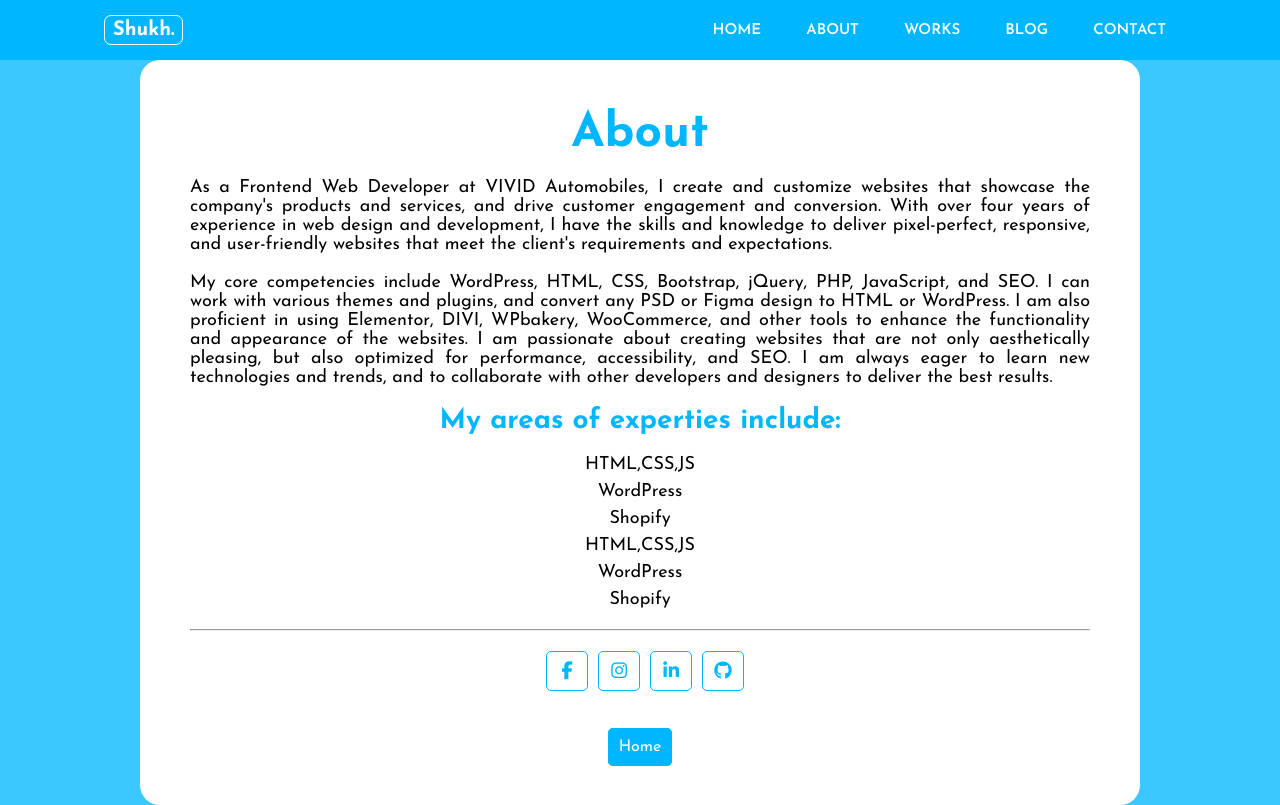
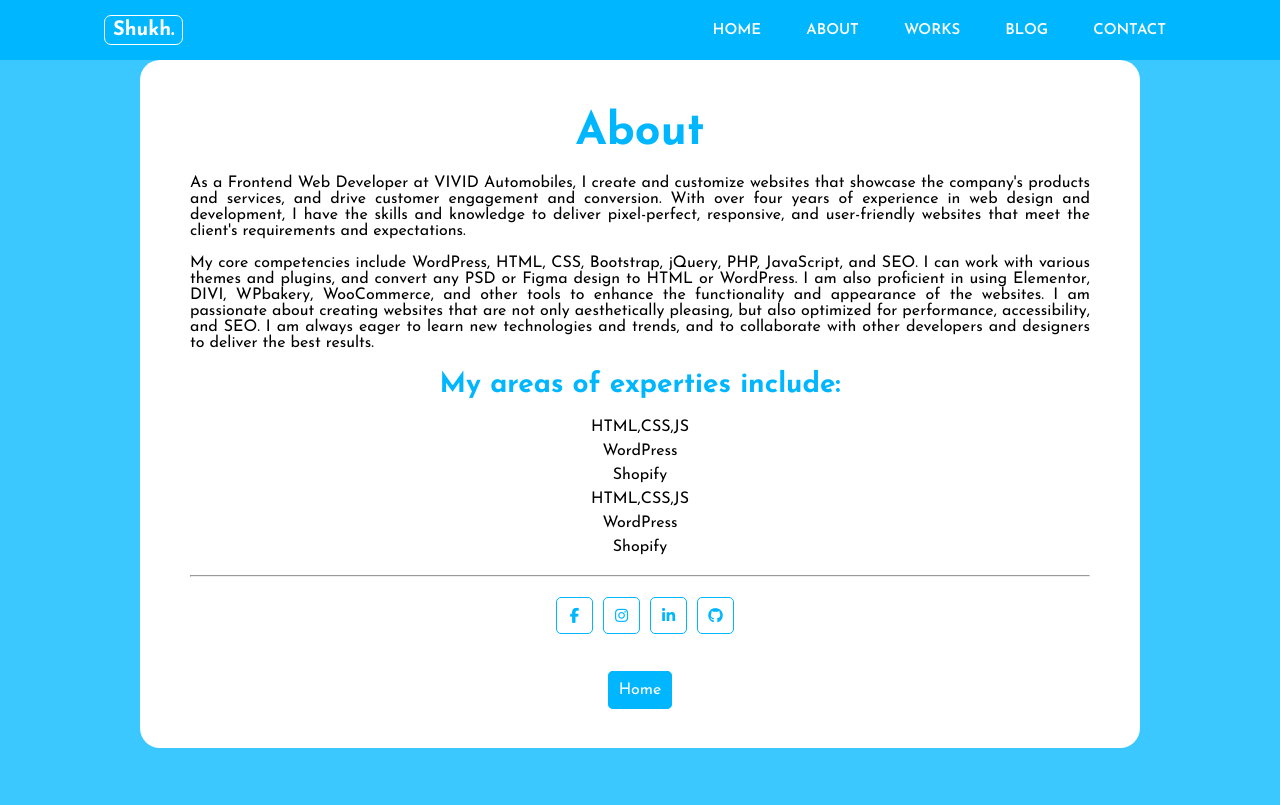
Before and after one commit to Shukh94/shopify-class-task-2, a plain HTML site: page about.html in a window 1280 px wide. Drawn offline with Linux system fonts and the light colour scheme.

Commit message:
modified css of about page

```diff
--- a/css/style.css
+++ b/css/style.css
@@ -130,7 +130,7 @@ header {
 }
 
 .about-content h1 {
-  font-size: 48px;
+  font-size: 45px;
   color: rgb(0, 183, 255);
   margin: 0;
   text-align: center;
@@ -138,7 +138,7 @@ header {
 }
 
 .about-content p {
-  font-size: 18px;
+  font-size: 16px;
   text-align: justify;
 }
 
@@ -150,7 +150,7 @@ header {
 }
 
 .about-content ul {
-  font-size: 18px;
+  font-size: 16px;
   text-align: center;
   list-style: none;
   margin-top: 20px;
@@ -180,10 +180,11 @@ hr {
 .social-icons ul li a i {
   color: rgb(0, 183, 255);
   text-decoration: none;
-  width: 20px;
+  width: 15px;
   padding: 10px;
   border: 1px solid rgb(0, 183, 255);
   border-radius: 5px;
+  font-size: 15px;
 }
 
 .social-icons ul li a i:hover {
```
